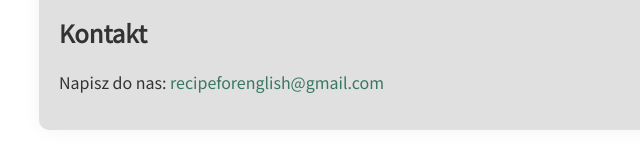
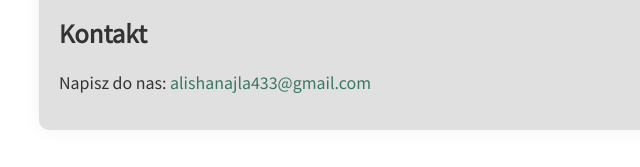
Before and after one commit to JuliusRadz/tutoring, a plain HTML site: page index.html in a window 1280 px wide. Shown: the part 883-1050 px from the top of the page, 181-821 px from the left. Drawn offline with Linux system fonts and the light colour scheme.

Commit message:
Add files via upload

```diff
--- a/index.html
+++ b/index.html
@@ -54,7 +54,7 @@
 
 <section class="content" id="kontakt">
     <h2>Kontakt</h2>
-    <p>Napisz do nas: <a href="mailto:kontakt@recipeforenglish.com">recipeforenglish@gmail.com</a></p>
+    <p>Napisz do nas: <a href="mailto:kontakt@recipeforenglish.com">alishanajla433@gmail.com</a></p>
 </section>
 
 <footer>
```
